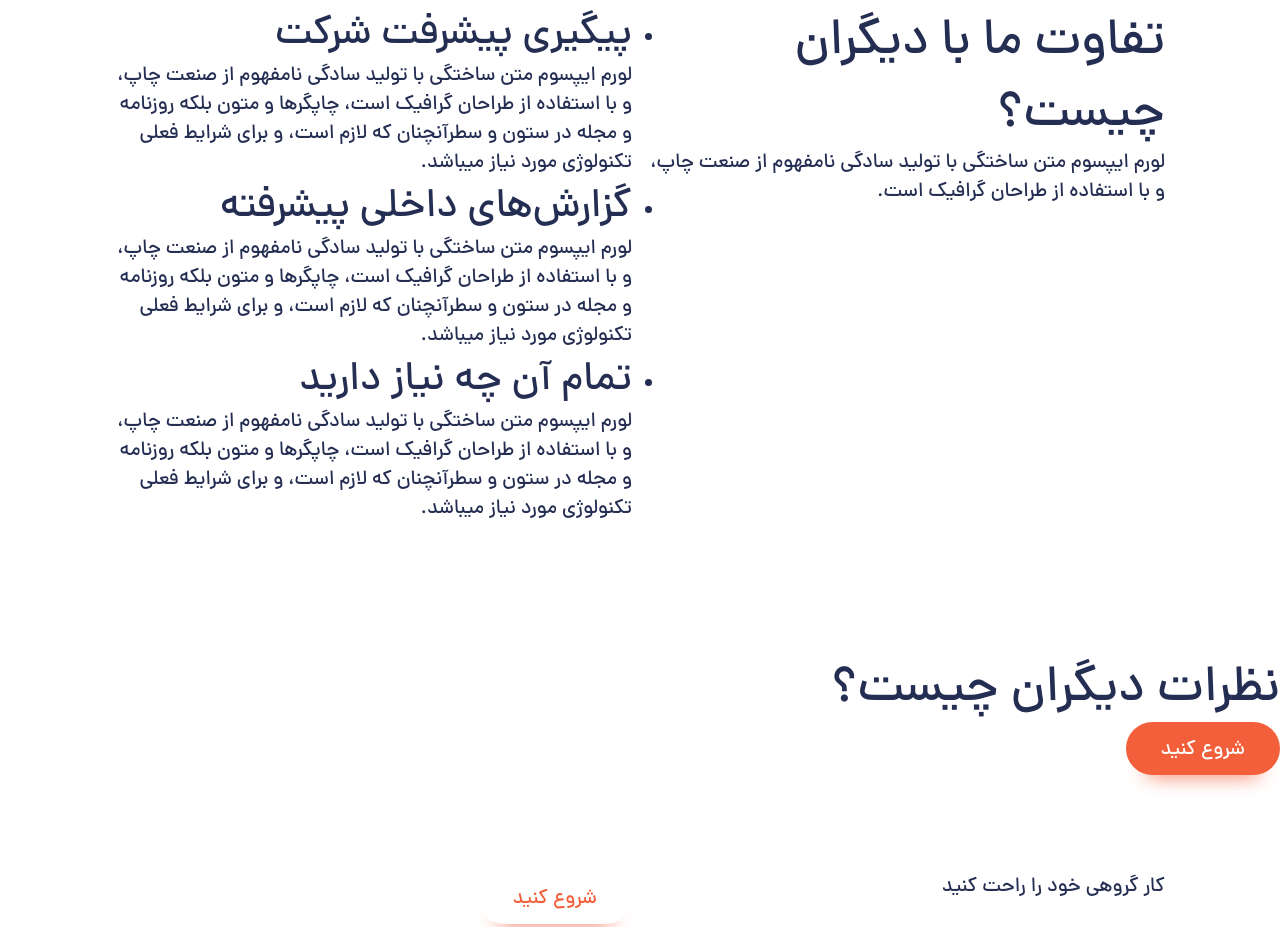
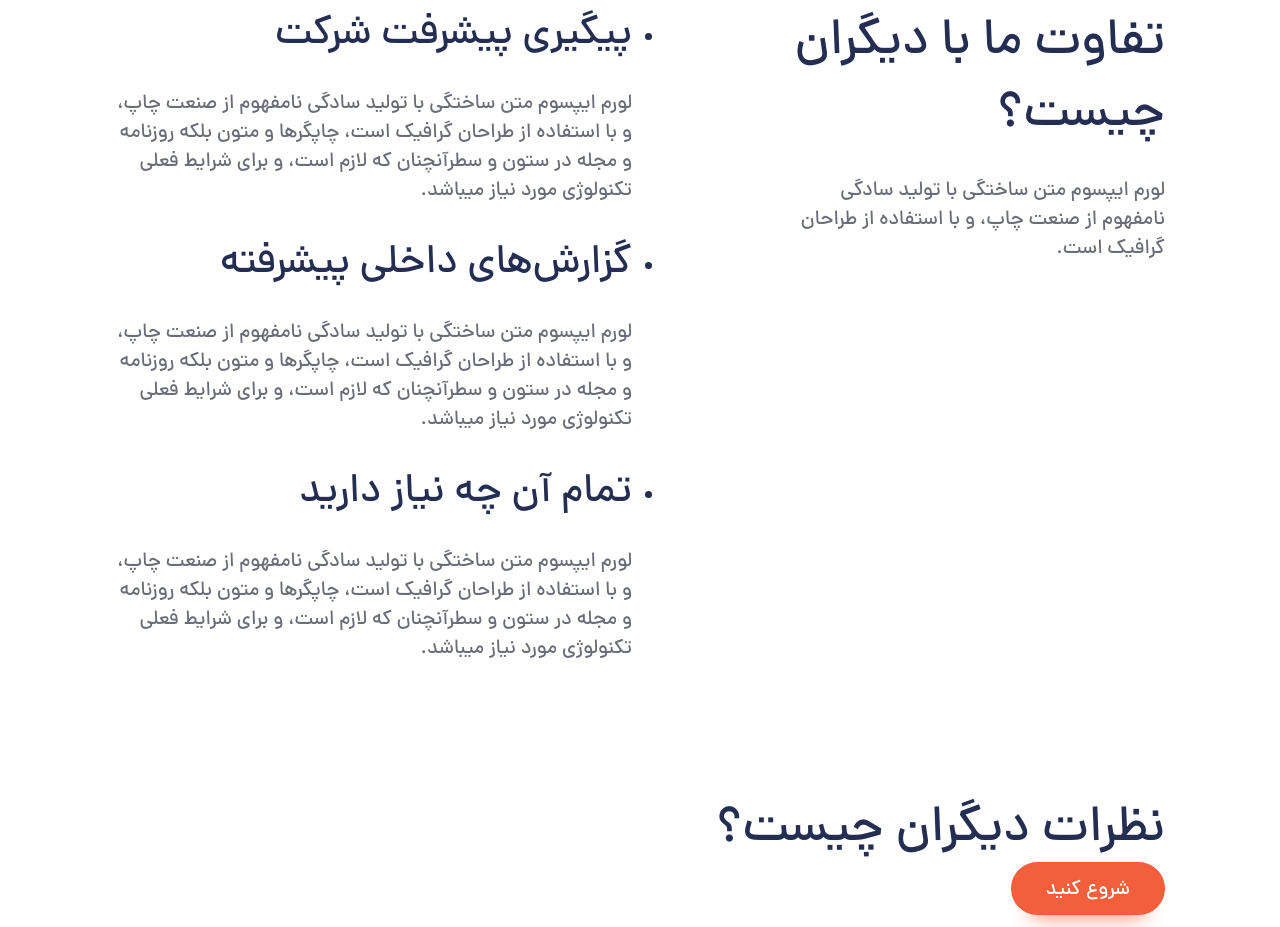
Before and after one commit to NGHstar/fem-html-css, a plain HTML site: page index.html in a window 1280 px wide. Shown: the part 904-1831 px from the top of the page. Drawn offline with Linux system fonts and the light colour scheme.

Commit message:
fix: cta

```diff
--- a/css/style.css
+++ b/css/style.css
@@ -76,7 +76,7 @@ h6 {
   --footer-bg: #1e1e26;
   --card-bg: #fafafa;
   --white: white;
-  --text-color: #97989d;
+  --text-color: #6a6c77;
 }
 
 @media (min-width: 50em) {
@@ -121,6 +121,19 @@ body {
   font-size: 2rem;
   font-family: var(--cfont);
   color: var(--secondary);
+}
+
+.flow * + * {
+  margin-top: 1.4em;
+}
+
+p:not(class) {
+  color: var(--text-color);
+  max-width: 34ch;
+}
+
+p[data-width="wide"] {
+  max-width: 50ch;
 }
 
 .visually-hidden {
--- a/index.html
+++ b/index.html
@@ -9,7 +9,9 @@
   <body>
     <header class="header padding-block-long">
       <div class="container">
-        <a href=""><img class="header__logo" src="assets/images/logo.svg" alt="logo" /></a>
+        <a href=""
+          ><img class="header__logo" src="assets/images/logo.svg" alt="logo"
+        /></a>
         <button
           class="header__mobile-nav-toggle"
           aria-controls="primary-navigation"
@@ -47,7 +49,7 @@
         <div class="container">
           <div class="even-columns">
             <!-- right column -->
-            <div class="hero__content">
+            <div class="hero__content flow">
               <h1 class="hero__title">
                 همه را دعوت کنید تا محصولات بهتری بسازید
               </h1>
@@ -68,36 +70,36 @@
       <section class="why-us padding-block-long">
         <div class="container">
           <div class="even-columns">
-            <div class="why-us__content">
+            <div class="why-us__content flow">
               <h2 class="why-us__title">تفاوت ما با دیگران چیست؟</h2>
               <p class="why-us__description">
                 لورم ایپسوم متن ساختگی با تولید سادگی نامفهوم از صنعت چاپ، و با
                 استفاده از طراحان گرافیک است.
               </p>
             </div>
-            <div class="why-us__benefits">
+            <div class="why-us__benefits flow">
               <ul>
                 <li>
                   <h3>پیگیری پیشرفت شرکت</h3>
-                  <p>
+                  <p data-width="wide">
                     لورم ایپسوم متن ساختگی با تولید سادگی نامفهوم از صنعت چاپ، و
                     با استفاده از طراحان گرافیک است، چاپگرها و متون بلکه روزنامه
                     و مجله در ستون و سطرآنچنان که لازم است، و برای شرایط فعلی
                     تکنولوژی مورد نیاز میباشد.
                   </p>
                 </li>
-                <li>
+                <li class="flow">
                   <h3>گزارش‌های داخلی پیشرفته</h3>
-                  <p>
+                  <p data-width="wide">
                     لورم ایپسوم متن ساختگی با تولید سادگی نامفهوم از صنعت چاپ، و
                     با استفاده از طراحان گرافیک است، چاپگرها و متون بلکه روزنامه
                     و مجله در ستون و سطرآنچنان که لازم است، و برای شرایط فعلی
                     تکنولوژی مورد نیاز میباشد.
                   </p>
                 </li>
-                <li>
+                <li class="flow">
                   <h3>تمام آن چه نیاز دارید</h3>
-                  <p>
+                  <p data-width="wide">
                     لورم ایپسوم متن ساختگی با تولید سادگی نامفهوم از صنعت چاپ، و
                     با استفاده از طراحان گرافیک است، چاپگرها و متون بلکه روزنامه
                     و مجله در ستون و سطرآنچنان که لازم است، و برای شرایط فعلی
@@ -111,9 +113,11 @@
       </section>
       <!-- carousel -->
       <section class="carousel padding-block-long">
-        <h2 class="carousel__title">نظرات دیگران چیست؟</h2>
-        <!-- کاروسل نظرات -->
-        <button class="button button--primary">شروع کنید</button>
+        <div class="container">
+          <h2 class="carousel__title">نظرات دیگران چیست؟</h2>
+          <!-- کاروسل نظرات -->
+          <button class="button button--primary">شروع کنید</button>
+        </div>
       </section>
       <!-- cta -->
       <section class="cta padding-block-medium">
```
